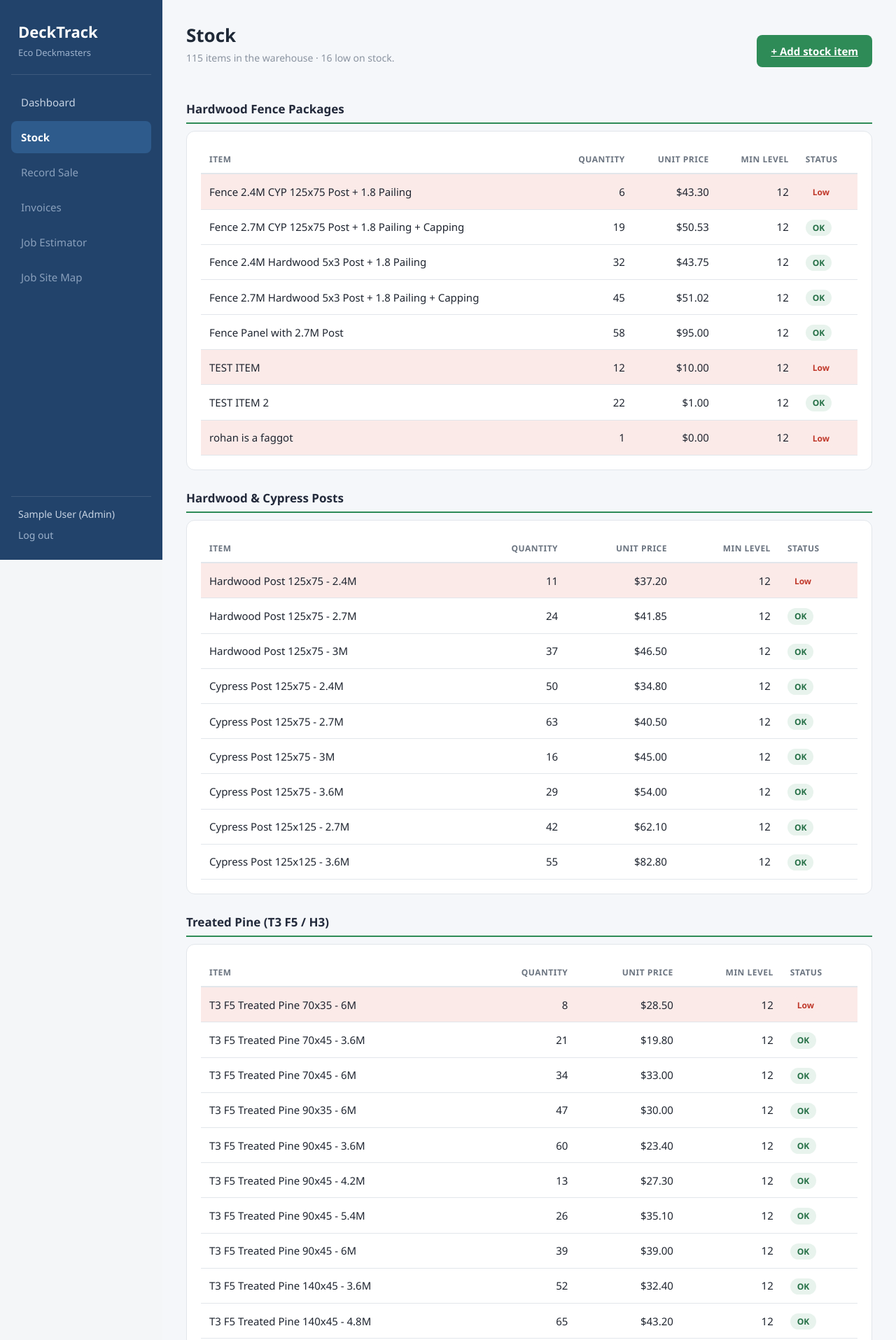
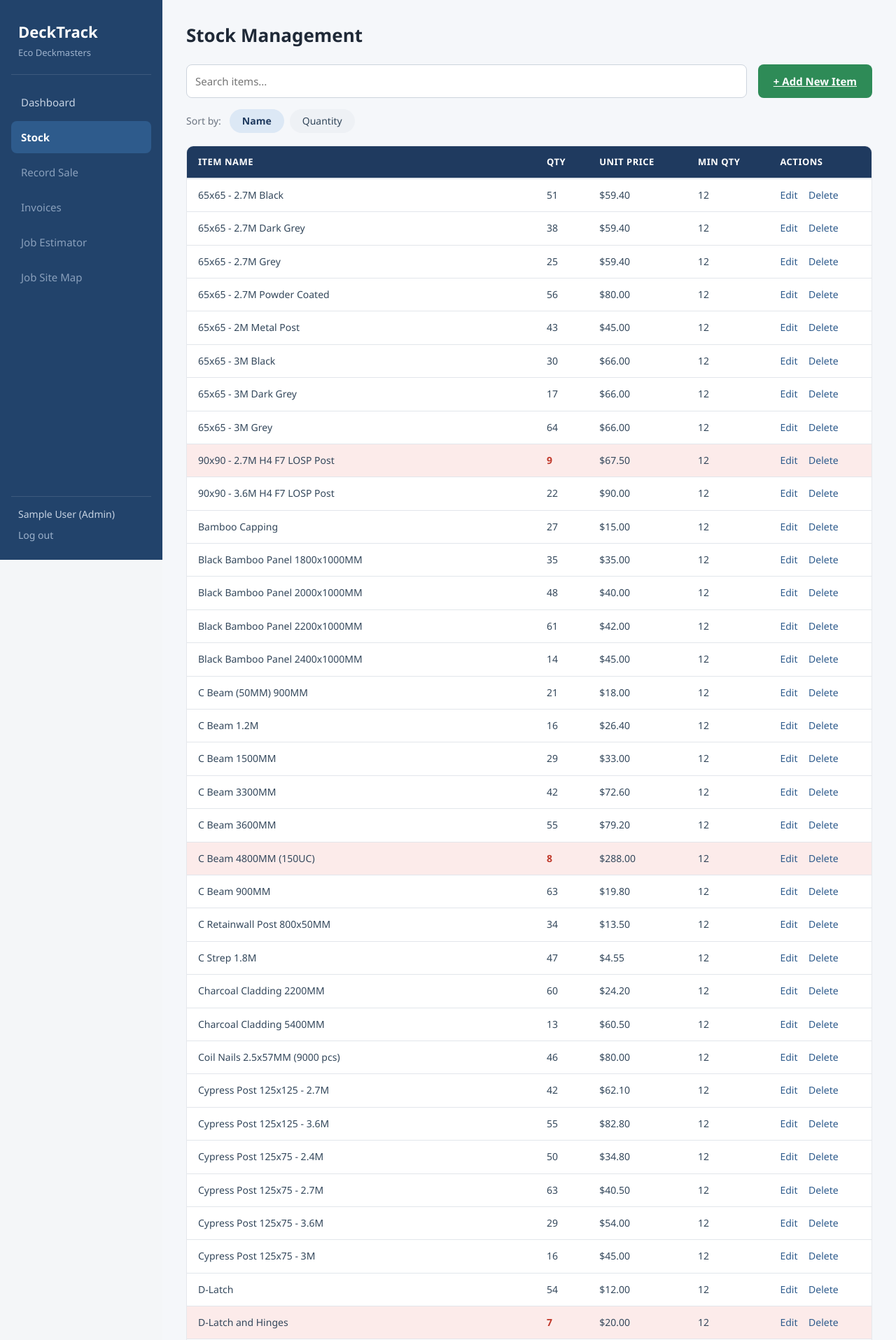
Before and after one commit to 27gilyu/Inventory-management-system, a Flask app: page /stock in a window 1280 px wide. Shown: the top 1915 px of the page at 70% size. Run offline with Flask 3, Linux system fonts and the light colour scheme; the visitor is signed in with stand-in values (Sample User, id 1).

Commit message:
Implement stock management features: add item editing and deletion, enhance stock page with search and sorting functionality, and update styles for better usability.

```diff
--- a/app.py
+++ b/app.py
@@ -48,22 +48,6 @@ def get_categories(items):
         if item["category"] not in categories:
             categories.append(item["category"])
     return categories
-
-
-## Groups the stock items by their category, keeping the price-list order
-def group_by_category(items):
-    groups = []
-    for item in items:
-        found = None
-        for g in groups:
-            if g["category"] == item["category"]:
-                found = g
-                break
-        if found is None:
-            found = {"category": item["category"], "products": []}
-            groups.append(found)
-        found["products"].append(item)
-    return groups
 
 
 ## Loads the user accounts from the JSON database
@@ -138,18 +122,88 @@ def index():
                            today=today)
 
 
-## Stock page - any logged in user can view
+## Stock page - list, search and sort (any logged in user can view)
 @app.route("/stock")
 def stock():
     if not is_logged_in():
         return redirect(url_for("login"))
+
     items = load_stock()
-    low_items = [it for it in items if it["quantity"] <= it["min_level"]]
-    groups = group_by_category(items)
+
+    ## Sort by name or quantity depending on which button was pressed
+    sort_by = request.args.get("sort", "name")
+    if sort_by == "quantity":
+        items = sorted(items, key=lambda i: i["quantity"])
+    else:
+        sort_by = "name"
+        items = sorted(items, key=lambda i: i["name"].lower())
+
+    low_count = len([i for i in items if i["quantity"] <= i["min_level"]])
     return render_template("stock.html",
-                           groups=groups,
+                           items=items,
+                           sort_by=sort_by,
                            total_items=len(items),
-                           low_count=len(low_items))
+                           low_count=low_count)
+
+
+## Edit a stock item - Admin only
+@app.route("/stock/edit/<int:item_id>", methods=["GET", "POST"])
+def stock_edit(item_id):
+    if not is_logged_in():
+        return redirect(url_for("login"))
+    if not is_admin():
+        return redirect(url_for("stock"))
+
+    items = load_stock()
+
+    ## Find the item we are editing
+    item = None
+    for it in items:
+        if it["id"] == item_id:
+            item = it
+            break
+    if item is None:
+        return redirect(url_for("stock"))
+
+    if request.method == "POST":
+        name = request.form.get("name", "").strip()
+
+        ## Check the number fields are actually numbers
+        try:
+            quantity = int(request.form.get("quantity", 0))
+            price = float(request.form.get("price", 0))
+            min_level = int(request.form.get("min_level", 0))
+        except ValueError:
+            return render_template("stock_edit.html", item=item,
+                                   error="Quantity, price and minimum level must be numbers.")
+
+        if name == "":
+            return render_template("stock_edit.html", item=item,
+                                   error="Please enter an item name.")
+
+        ## Update the item and save the whole list back to the database
+        item["name"] = name
+        item["quantity"] = quantity
+        item["price"] = price
+        item["min_level"] = min_level
+        save_stock(items)
+        return redirect(url_for("stock"))
+
+    return render_template("stock_edit.html", item=item, error=None)
+
+
+## Delete a stock item - Admin only
+@app.route("/stock/delete/<int:item_id>", methods=["POST"])
+def stock_delete(item_id):
+    if not is_logged_in():
+        return redirect(url_for("login"))
+    if not is_admin():
+        return redirect(url_for("stock"))
+
+    items = load_stock()
+    items = [item for item in items if item["id"] != item_id]
+    save_stock(items)
+    return redirect(url_for("stock"))
 
 
 ## Add stock page - Admin only (FR02, role-based access)
--- a/data/stock.json
+++ b/data/stock.json
@@ -910,13 +910,5 @@
     "quantity": 22,
     "price": 1.0,
     "min_level": 12
-  },
-  {
-    "id": 115,
-    "name": "rohan is a faggot",
-    "category": "Hardwood Fence Packages",
-    "quantity": 1,
-    "price": 0.0,
-    "min_level": 12
   }
 ]
--- a/static/css/main.css
+++ b/static/css/main.css
@@ -620,6 +620,121 @@ tr.low { background: #FBEAE8; }
 }
 .btn-navy:hover { background: #1B3556; }
 
+/* ==========================================================================
+   Stock Management page
+   ========================================================================== */
+
+/* ---- Search + add toolbar ---- */
+.stock-toolbar {
+    display: flex;
+    gap: 16px;
+    margin: 20px 0 16px;
+}
+
+.search-box {
+    flex: 1;
+    padding: 12px 14px;
+    border: 1px solid #CDD4DD;
+    border-radius: 8px;
+    font-size: 15px;
+    font-family: inherit;
+}
+.search-box:focus {
+    outline: none;
+    border-color: #2E5B8C;
+    box-shadow: 0 0 0 3px rgba(46, 91, 140, 0.15);
+}
+
+.stock-toolbar .btn { white-space: nowrap; padding: 12px 22px; }
+
+/* ---- Sort by pills ---- */
+.sort-row {
+    display: flex;
+    align-items: center;
+    gap: 8px;
+    margin-bottom: 18px;
+}
+
+.sort-label {
+    color: #6B7480;
+    font-size: 14px;
+    margin-right: 4px;
+}
+
+.sort-pill {
+    padding: 6px 18px;
+    border-radius: 20px;
+    background: #EEF1F5;
+    color: #33475B;
+    font-size: 14px;
+    text-decoration: none;
+}
+.sort-pill:hover { background: #E2E7EE; }
+
+.sort-pill.active {
+    background: #DCE8F5;
+    color: #1F3A5F;
+    font-weight: 600;
+}
+
+/* ---- Stock table ---- */
+.stock-table {
+    width: 100%;
+    border-collapse: collapse;
+}
+
+.stock-table thead th {
+    background: #1F3A5F;
+    color: #fff;
+    text-align: left;
+    font-size: 13px;
+    font-weight: 600;
+    padding: 12px 16px;
+}
+
+.stock-table tbody td {
+    padding: 12px 16px;
+    font-size: 14px;
+    border-top: 1px solid #EEF1F4;
+    color: #33475B;
+}
+
+.stock-table tbody tr.low { background: #FCEBEA; }
+
+.stock-table .qty-low {
+    color: #C0392B;
+    font-weight: 700;
+}
+
+/* ---- Edit / Delete actions ---- */
+.actions { white-space: nowrap; }
+
+.link-edit {
+    color: #2E5B8C;
+    text-decoration: none;
+    margin-right: 12px;
+}
+.link-edit:hover { text-decoration: underline; }
+
+.inline-form { display: inline; }
+
+.link-delete {
+    background: none;
+    border: none;
+    color: #2E5B8C;
+    cursor: pointer;
+    font-size: 14px;
+    font-family: inherit;
+    padding: 0;
+}
+.link-delete:hover { text-decoration: underline; }
+
+.table-note {
+    color: #8A93A0;
+    font-size: 13px;
+    margin-top: 14px;
+}
+
 /* ---- Smaller screens ---- */
 @media (max-width: 900px) {
     .hero { grid-template-columns: 1fr; }
--- a/templates/stock.html
+++ b/templates/stock.html
@@ -34,52 +34,77 @@
 
         <!-- Main content -->
         <main class="main">
-            <div class="page-head">
-                <div>
-                    <h1 class="dash-title">Stock</h1>
-                    <p class="dash-date">{{ total_items }} items in the warehouse &middot; {{ low_count }} low on stock.</p>
-                </div>
+            <h1 class="dash-title">Stock Management</h1>
+
+            <!-- Search + add -->
+            <div class="stock-toolbar">
+                <input type="text" id="search" class="search-box" placeholder="Search items..." onkeyup="filterStock()">
                 {% if session.role == 'admin' %}
-                <a href="{{ url_for('stock_add') }}" class="btn btn-green">+ Add stock item</a>
+                <a href="{{ url_for('stock_add') }}" class="btn btn-green">+ Add New Item</a>
                 {% endif %}
             </div>
 
-            {% for group in groups %}
-            <h2 class="cat-title">{{ group.category }}</h2>
-            <div class="card">
-                <table>
+            <!-- Sort by (Admin and Staff) -->
+            <div class="sort-row">
+                <span class="sort-label">Sort by:</span>
+                <a href="{{ url_for('stock', sort='name') }}" class="sort-pill {{ 'active' if sort_by == 'name' }}">Name</a>
+                <a href="{{ url_for('stock', sort='quantity') }}" class="sort-pill {{ 'active' if sort_by == 'quantity' }}">Quantity</a>
+            </div>
+
+            <!-- Stock table -->
+            <div class="table-wrap">
+                <table class="stock-table">
                     <thead>
                         <tr>
-                            <th>Item</th>
-                            <th class="num">Quantity</th>
-                            <th class="num">Unit price</th>
-                            <th class="num">Min level</th>
-                            <th>Status</th>
+                            <th>Item Name</th>
+                            <th>Qty</th>
+                            <th>Unit Price</th>
+                            <th>Min Qty</th>
+                            {% if session.role == 'admin' %}<th>Actions</th>{% endif %}
                         </tr>
                     </thead>
-                    <tbody>
-                        {% for item in group.products %}
+                    <tbody id="stock-body">
+                        {% for item in items %}
                         <tr class="{{ 'low' if item.quantity <= item.min_level }}">
-                            <td>{{ item.name }}</td>
-                            <td class="num">{{ item.quantity }}</td>
-                            <td class="num">${{ '%.2f'|format(item.price) }}</td>
-                            <td class="num">{{ item.min_level }}</td>
-                            <td>
-                                {% if item.quantity <= item.min_level %}
-                                    <span class="pill low">Low</span>
-                                {% else %}
-                                    <span class="pill ok">OK</span>
-                                {% endif %}
+                            <td class="item-name">{{ item.name }}</td>
+                            <td class="{{ 'qty-low' if item.quantity <= item.min_level }}">{{ item.quantity }}</td>
+                            <td>${{ '%.2f'|format(item.price) }}</td>
+                            <td>{{ item.min_level }}</td>
+                            {% if session.role == 'admin' %}
+                            <td class="actions">
+                                <a href="{{ url_for('stock_edit', item_id=item.id) }}" class="link-edit">Edit</a>
+                                <form method="POST" action="{{ url_for('stock_delete', item_id=item.id) }}"
+                                      class="inline-form" onsubmit="return confirm('Delete {{ item.name }}?');">
+                                    <button type="submit" class="link-delete">Delete</button>
+                                </form>
                             </td>
+                            {% endif %}
                         </tr>
                         {% endfor %}
                     </tbody>
                 </table>
             </div>
-            {% endfor %}
+
+            <p class="table-note">Rows shaded red are at or below their minimum stock level.</p>
         </main>
 
     </div>
 
+    <script>
+        // Filters the table rows as you type in the search box
+        function filterStock() {
+            var query = document.getElementById("search").value.toLowerCase();
+            var rows = document.querySelectorAll("#stock-body tr");
+            for (var i = 0; i < rows.length; i++) {
+                var name = rows[i].querySelector(".item-name").textContent.toLowerCase();
+                if (name.indexOf(query) === -1) {
+                    rows[i].style.display = "none";
+                } else {
+                    rows[i].style.display = "";
+                }
+            }
+        }
+    </script>
+
 </body>
 </html>
```
Also changed, not shown: data/users.json (+4 -4 lines), templates/stock_add.html (+30 -25 lines), templates/stock_edit.html (added, +77 -0 lines).
